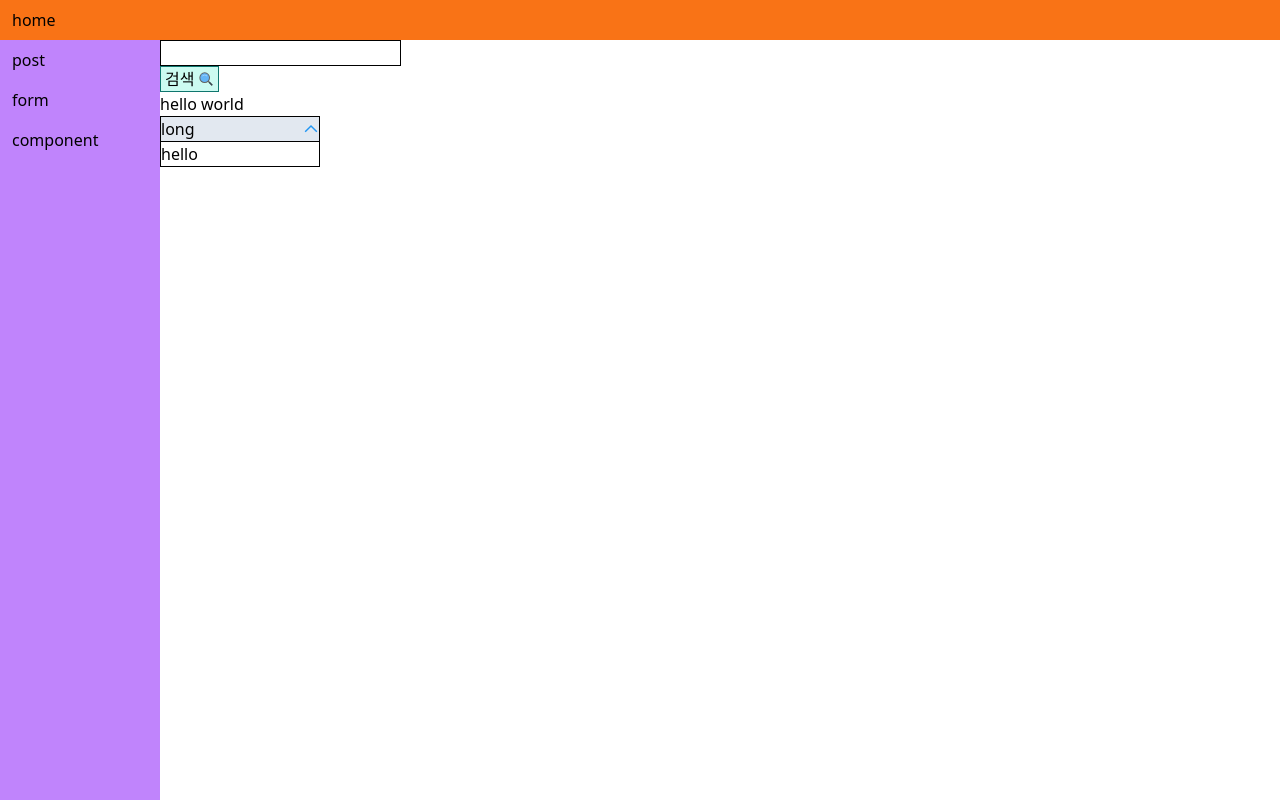
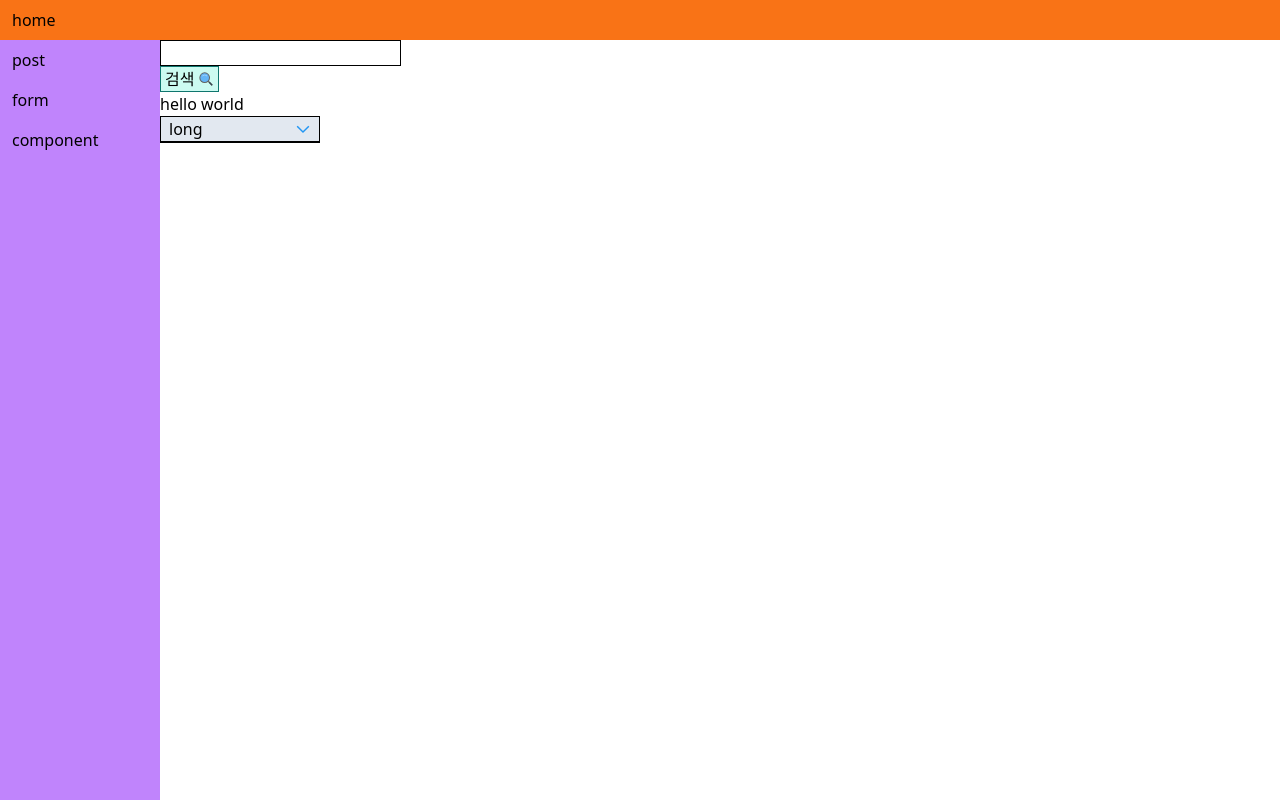
Before and after one commit to daegkim/react-app, a React (Vite) app: page /component in a window 1280 px wide. Both pictures are taken after a click on the icon 311 px from the left and 129 px from the top of the page. Built offline with nearby package versions, Linux system fonts and the light colour scheme.

Commit message:
다른 포스트를 가져오는 버튼 추가 아코디언 컴포넌트를 만들어서 내용을 접을 수 있도록 개발함 그런데 아코디언 컴포넌트를 접는 애니메이션을 추가하는 작업이 정상 작동하지 않고 있음

```diff
--- /dev/null
+++ b/src/components/common/Accordion.tsx
@@ -0,0 +1,47 @@
+import classNames from 'classnames';
+import { HTMLAttributes, MouseEvent, PropsWithChildren, useState } from 'react';
+import { FcExpand, FcCollapse } from 'react-icons/fc';
+
+interface AccordionProps extends HTMLAttributes<HTMLDivElement> {
+  title?: string;
+}
+
+function Accordion({
+  title,
+  children,
+  ...rest
+}: PropsWithChildren<AccordionProps>) {
+  const [isFolded, setFolded] = useState(false);
+
+  const reverseFolded = (
+    e: MouseEvent<SVGElement | HTMLDivElement, globalThis.MouseEvent>
+  ) => {
+    e.stopPropagation();
+    setFolded((prev) => !prev);
+  };
+
+  return (
+    <div
+      {...rest}
+      className={classNames(rest.className, 'border border-solid border-black')}
+    >
+      <div
+        className="flex items-center justify-between bg-slate-200 border-b border-black px-2 cursor-pointer"
+        onClick={reverseFolded}
+      >
+        <div>{title}</div>
+        <div>
+          {isFolded && (
+            <FcExpand className="cursor-pointer" onClick={reverseFolded} />
+          )}
+          {!isFolded && (
+            <FcCollapse className="cursor-pointer" onClick={reverseFolded} />
+          )}
+        </div>
+      </div>
+      <div className={classNames({ hidden: isFolded }, 'px-2')}>{children}</div>
+    </div>
+  );
+}
+
+export default Accordion;
--- a/src/components/layout/Accordion.tsx
+++ /dev/null
@@ -1,52 +0,0 @@
-import classNames from 'classnames';
-import { HTMLAttributes, PropsWithChildren, useState } from 'react';
-import { FcExpand, FcCollapse } from 'react-icons/fc';
-
-interface AccordionProps extends HTMLAttributes<HTMLDivElement> {
-  title?: string;
-}
-
-function Accordion({
-  title,
-  children,
-  ...rest
-}: PropsWithChildren<AccordionProps>) {
-  const [isFolded, setFolded] = useState(false);
-
-  return (
-    <div
-      {...rest}
-      className={classNames(rest.className, 'border border-solid border-black')}
-    >
-      <div
-        className="flex items-center justify-between bg-slate-200 border-b border-black cursor-pointer"
-        onClick={() => {
-          setFolded((prev) => !prev);
-        }}
-      >
-        <div>{title}</div>
-        <div>
-          {isFolded && (
-            <FcExpand
-              className="cursor-pointer"
-              onClick={() => {
-                setFolded((prev) => !prev);
-              }}
-            />
-          )}
-          {!isFolded && (
-            <FcCollapse
-              className="cursor-pointer"
-              onClick={() => {
-                setFolded((prev) => !prev);
-              }}
-            />
-          )}
-        </div>
-      </div>
-      <div className={classNames({ hidden: isFolded })}>{children}</div>
-    </div>
-  );
-}
-
-export default Accordion;
--- a/src/pages/component/index.tsx
+++ b/src/pages/component/index.tsx
@@ -1,7 +1,7 @@
 import { useRef } from 'react';
 import Button from '../../components/common/Button';
 import InputText from '../../components/common/InputText';
-import Accordion from '../../components/layout/Accordion';
+import Accordion from '../../components/common/Accordion';
 
 function ComponentPage() {
   const ref = useRef<HTMLInputElement>(null);
--- a/src/pages/post/index.tsx
+++ b/src/pages/post/index.tsx
@@ -1,21 +1,23 @@
 import { useEffect, useState } from 'react';
-import Accordion from '../../components/layout/Accordion';
+import Accordion from '../../components/common/Accordion';
 import { Post } from './model';
 import { postService } from './service';
 
 function PostPage() {
+  const [selectedPost, setSelectedPost] = useState(1);
   const [posts, setPosts] = useState<Post[]>([]);
 
   useEffect(() => {
-    postService.getPosts(1).then((res) => {
+    postService.getPosts(selectedPost).then((res) => {
       if (res.isSuccess) {
         setPosts(res.data);
       }
     });
-  }, []);
+  }, [selectedPost]);
 
   return (
     <div className="p-4">
+      <button onClick={() => setSelectedPost(2)}>click</button>
       {posts.map((post) => (
         <Accordion title={post.title} key={post.id}>
           <p className="whitespace-pre-wrap">{post.body}</p>
--- /dev/null
+++ b/src/services/model/index.ts
@@ -0,0 +1,13 @@
+export type ServiceResult<T> = ServiceSuccessResult<T> | ServiceFailResult;
+
+interface ServiceSuccessResult<T> {
+  isSuccess: true;
+  data: T;
+}
+
+interface ServiceFailResult {
+  isSuccess: false;
+  error: {
+    message: string;
+  };
+}
--- a/tailwind.config.cjs
+++ b/tailwind.config.cjs
@@ -9,6 +9,21 @@ module.exports = {
       gridTemplateColumns: {
         layout: 'theme(space.40) 1fr',
       },
+      keyframes: {
+        fold: {
+          '0%': {
+            transform: 'translateY(0%)',
+          },
+          '100%': {
+            transform: 'translateY(-100%)',
+            display: 'none',
+          },
+        },
+        unfold: {},
+      },
+      animation: {
+        fold: 'fold 1s ease-out forwards',
+      },
     },
   },
   plugins: [],
```
